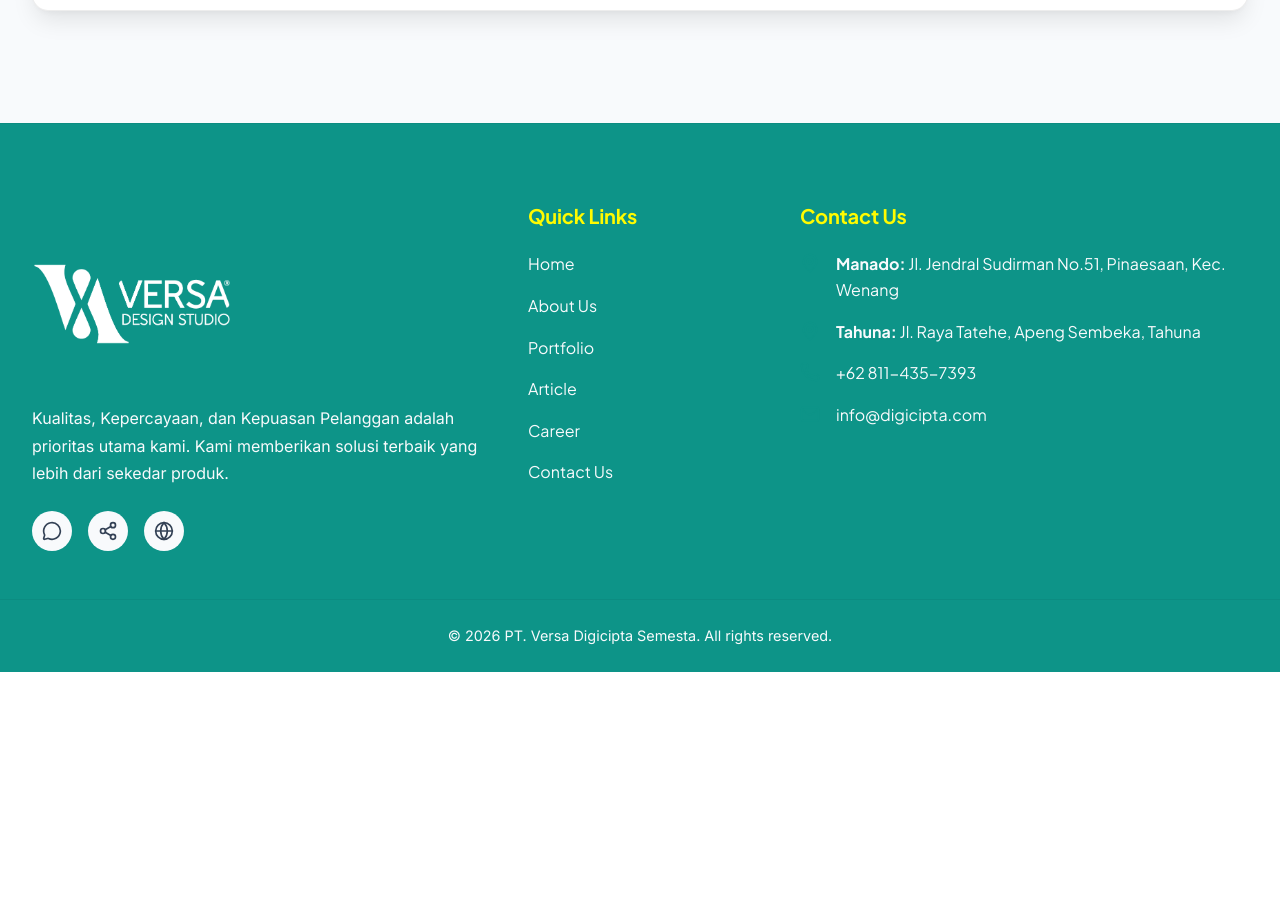
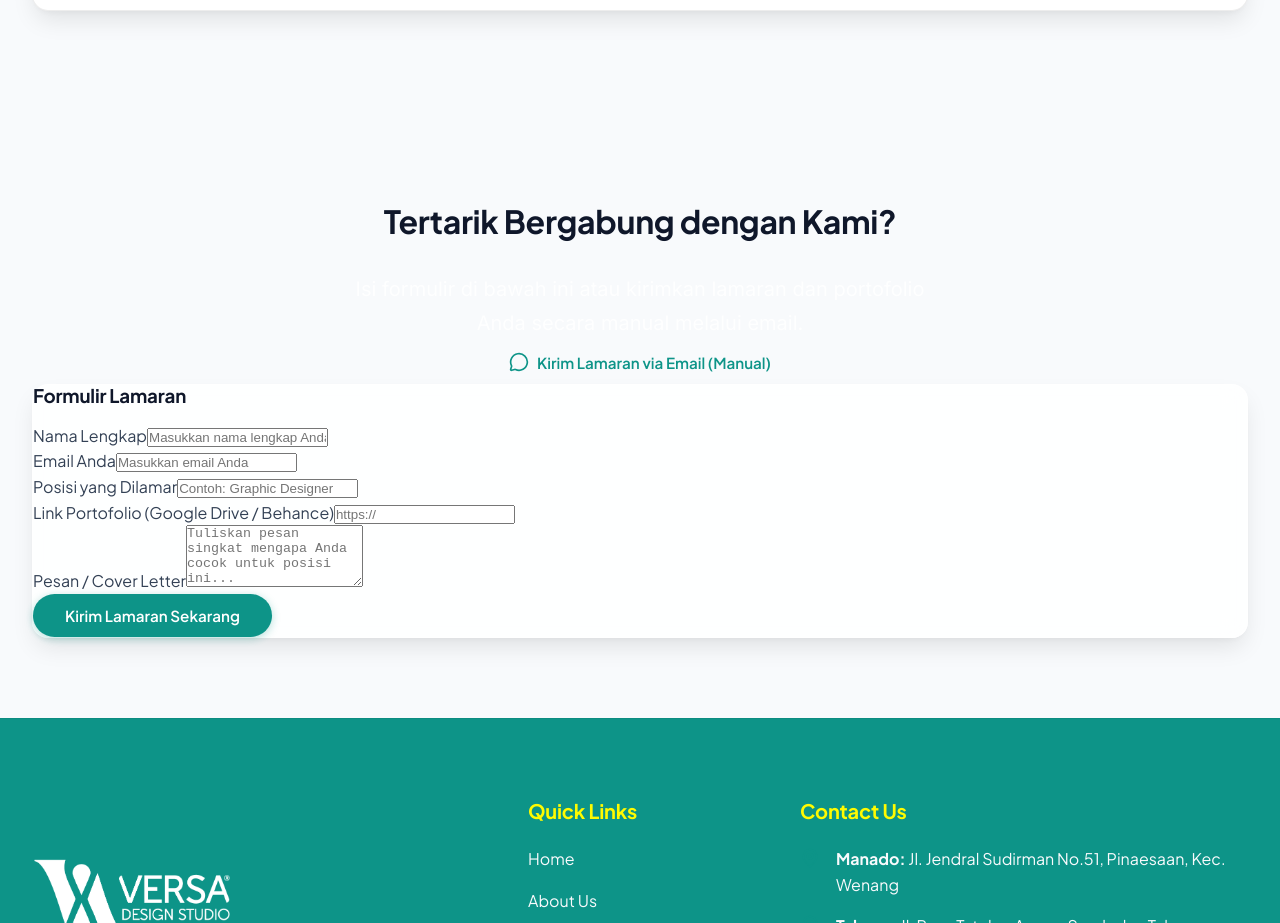
Before and after one commit to westminster-12/digicipta-new, a React (Vite) app: page /contact in a window 1280 px wide. Shown: the part 1629-2552 px from the top of the page. Before the commit the page ends 2301 px from the top, so only its background shows below. Built offline with nearby package versions, Linux system fonts and the light colour scheme; no server answers; grey boxes are pictures that could not be loaded.

Commit message:
email forward

```diff
--- a/src/pages/Contact.jsx
+++ b/src/pages/Contact.jsx
@@ -107,6 +107,60 @@ const Contact = () => {
           </div>
         </div>
       </section>
+
+      {/* Career / Job Application Section */}
+      <section className="section career-section bg-light">
+        <div className="container">
+          <div className="career-wrapper">
+            <div className="text-center mb-5">
+              <h2 className="location-title">Tertarik Bergabung dengan Kami?</h2>
+              <p className="hero-subtitle mb-4">
+                Isi formulir di bawah ini atau kirimkan lamaran dan portofolio Anda secara manual melalui email.
+              </p>
+              <a
+                href="mailto:versads.office@gmail.com?subject=Lamaran%20Pekerjaan%20-%20[Nama%20Anda]&body=Halo%20Versa%20Design%20Studio,%0A%0ABerikut%20adalah%20lamaran%20dan%20portofolio%20saya.%0A%0ATerima%20kasih."
+                className="btn btn-outline-primary"
+              >
+                <MessageCircle size={20} className="mr-2" />
+                Kirim Lamaran via Email (Manual)
+              </a>
+            </div>
+
+            <div className="form-card glass-card">
+              <h3 className="mb-4">Formulir Lamaran</h3>
+              <form className="contact-form" onSubmit={(e) => {
+                e.preventDefault();
+                alert('Fungsi kirim form sedang dipersiapkan. Untuk saat ini, silakan gunakan tombol Kirim Manual di atas.');
+              }}>
+                <div className="form-group">
+                  <label>Nama Lengkap</label>
+                  <input type="text" placeholder="Masukkan nama lengkap Anda" required />
+                </div>
+                <div className="form-group">
+                  <label>Email Anda</label>
+                  <input type="email" placeholder="Masukkan email Anda" required />
+                </div>
+                <div className="form-group">
+                  <label>Posisi yang Dilamar</label>
+                  <input type="text" placeholder="Contoh: Graphic Designer" required />
+                </div>
+                <div className="form-group">
+                  <label>Link Portofolio (Google Drive / Behance)</label>
+                  <input type="url" placeholder="https://" required />
+                </div>
+                <div className="form-group">
+                  <label>Pesan / Cover Letter</label>
+                  <textarea rows="4" placeholder="Tuliskan pesan singkat mengapa Anda cocok untuk posisi ini..." required></textarea>
+                </div>
+                <button type="submit" className="btn btn-primary w-full justify-center">
+                  Kirim Lamaran Sekarang
+                </button>
+              </form>
+            </div>
+
+          </div>
+        </div>
+      </section>
     </div>
   );
 };
```
